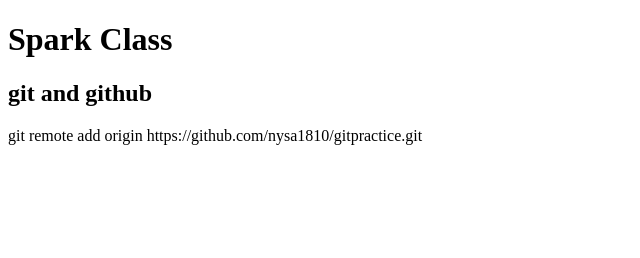
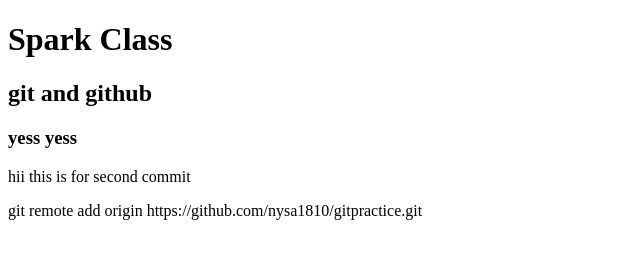
Before and after one commit to nysa1810/gitpractice, a plain HTML site: page index.html in a window 1280 px wide. Shown: the whole page, without its empty margins (0-640 px from the left). Drawn offline with Linux system fonts and the light colour scheme.

Commit message:
second commit

```diff
--- a/index.html
+++ b/index.html
@@ -8,6 +8,8 @@
 <body>
     <h1>Spark Class</h1>
     <h2>git and github </h2>
+    <h3>yess yess</h3>
+    <p>hii this is for second commit</p>
 </body>
 </html>
 git remote add origin https://github.com/nysa1810/gitpractice.git
```
